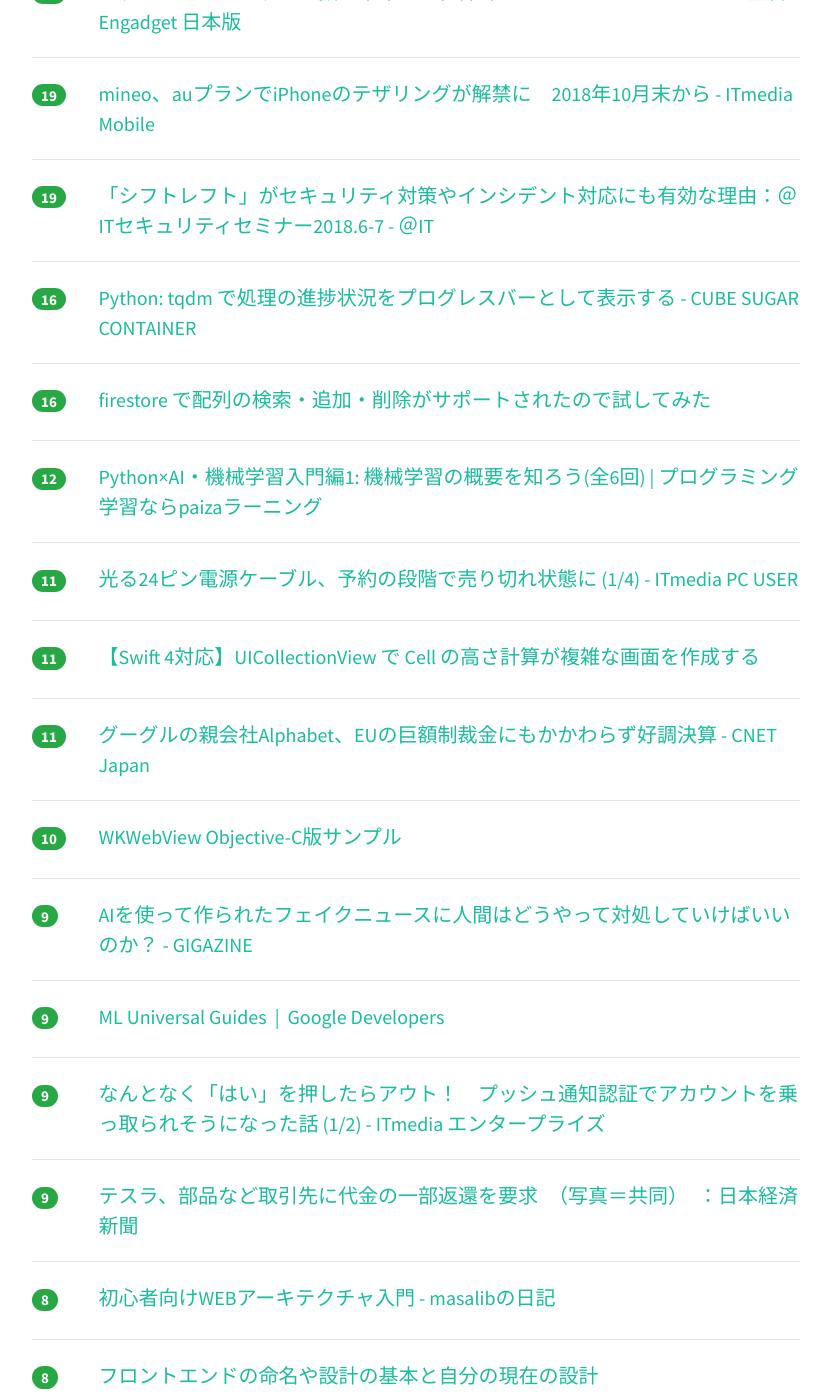
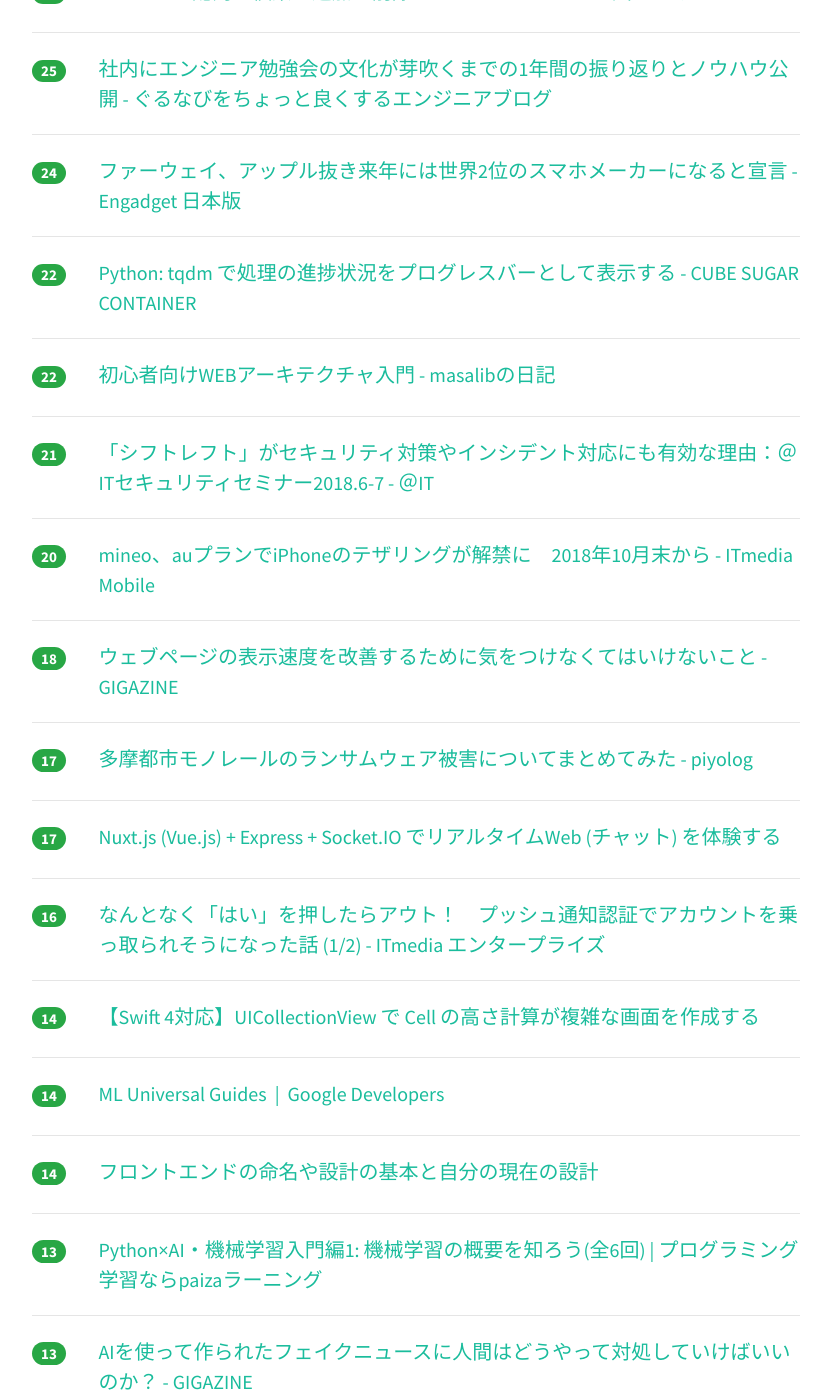
Before and after one commit to yatta47/hatena-matome-site, a Jekyll site: the page built from _posts/2018-07-24-hatena.md, in a window 1280 px wide and 1400 px high, scrolled down 1317 px. Shown: the whole window, without its empty margins (224-1055 px from the left). Built offline with Jekyll 4.4.1, drawn with Linux system fonts in a browser that asks for light colours; nearby versions of some CDN libraries; some of the changed text lies outside the part shown.

Commit message:
Updated 2018-07-24

```diff
--- a/_posts/2018-07-24-hatena.md
+++ b/_posts/2018-07-24-hatena.md
@@ -1,33 +1,38 @@
 ---
 layout: post
 title:  "2018-07-24 はてぶIT"
-date:   2018-07-24 10:02:30
+date:   2018-07-24 11:02:40
 tags: [it-hotentry]
 ---
-32 件のデータあり
+37 件のデータあり
 
 <hr><div class="row">
-<div class="col-1"><span class="badge badge-pill badge-success h2">145</span></div>
+<div class="col-1"><span class="badge badge-pill badge-success h2">214</span></div>
+<div class="col-11"><a href='https://recruit-tech.co.jp/blog/2018/07/23/rtech_bootcamp_2018/' target='_blank'>リクルートテクノロジーズ　エンジニアコース新人研修の内容を公開します（2018年度版） | リクルートテクノロジーズ　メンバーズブログ</a></div>
+</div>
+<hr>
+<div class="row">
+<div class="col-1"><span class="badge badge-pill badge-success h2">182</span></div>
+<div class="col-11"><a href='https://forest.watch.impress.co.jp/docs/serial/yajiuma/1134357.html' target='_blank'>知らなかった……“青空文庫”の全データは“GitHub”から一括ダウンロードできる！ - やじうまの杜 - 窓の杜</a></div>
+</div>
+<hr>
+<div class="row">
+<div class="col-1"><span class="badge badge-pill badge-success h2">170</span></div>
 <div class="col-11"><a href='https://www.slideshare.net/otsune/ss-107113361' target='_blank'>博士の異常なネットウォッチ</a></div>
 </div>
 <hr>
 <div class="row">
-<div class="col-1"><span class="badge badge-pill badge-success h2">134</span></div>
-<div class="col-11"><a href='https://recruit-tech.co.jp/blog/2018/07/23/rtech_bootcamp_2018/' target='_blank'>リクルートテクノロジーズ　エンジニアコース新人研修の内容を公開します（2018年度版） | リクルートテクノロジーズ　メンバーズブログ</a></div>
-</div>
-<hr>
-<div class="row">
-<div class="col-1"><span class="badge badge-pill badge-success h2">110</span></div>
-<div class="col-11"><a href='https://forest.watch.impress.co.jp/docs/serial/yajiuma/1134357.html' target='_blank'>知らなかった……“青空文庫”の全データは“GitHub”から一括ダウンロードできる！ - やじうまの杜 - 窓の杜</a></div>
-</div>
-<hr>
-<div class="row">
-<div class="col-1"><span class="badge badge-pill badge-success h2">85</span></div>
+<div class="col-1"><span class="badge badge-pill badge-success h2">103</span></div>
 <div class="col-11"><a href='https://www.infoq.com/jp/news/2018/07/github-mysql-high-availability' target='_blank'>GithubエンジニアリングがMySQL高可用性のために新しいアーキテクチャを採用</a></div>
 </div>
 <hr>
 <div class="row">
-<div class="col-1"><span class="badge badge-pill badge-success h2">46</span></div>
+<div class="col-1"><span class="badge badge-pill badge-success h2">71</span></div>
+<div class="col-11"><a href='http://www.atmarkit.co.jp/ait/articles/1807/24/news024.html' target='_blank'>VS CodeとFlaskによるWebアプリ開発「最初の一歩」 (1/3)：Visual Studio Codeで始めるPythonプログラミング - ＠IT</a></div>
+</div>
+<hr>
+<div class="row">
+<div class="col-1"><span class="badge badge-pill badge-success h2">58</span></div>
 <div class="col-11"><a href='https://tech.dely.jp/entry/2018/07/23/151137' target='_blank'>クラシル、不屈のキャッシュ戦略 - dely engineering blog</a></div>
 </div>
 <hr>
@@ -37,8 +42,13 @@ tags: [it-hotentry]
 </div>
 <hr>
 <div class="row">
-<div class="col-1"><span class="badge badge-pill badge-success h2">33</span></div>
-<div class="col-11"><a href='http://www.atmarkit.co.jp/ait/articles/1807/24/news024.html' target='_blank'>VS CodeとFlaskによるWebアプリ開発「最初の一歩」 (1/3)：Visual Studio Codeで始めるPythonプログラミング - ＠IT</a></div>
+<div class="col-1"><span class="badge badge-pill badge-success h2">29</span></div>
+<div class="col-11"><a href='https://speakerdeck.com/hirak/github-mercari' target='_blank'>github.com/mercari の今と昔 /github-mercari - Speaker Deck</a></div>
+</div>
+<hr>
+<div class="row">
+<div class="col-1"><span class="badge badge-pill badge-success h2">25</span></div>
+<div class="col-11"><a href='https://logmi.jp/301860' target='_blank'>自然言語処理の歴史とこれから - ログミーTech（テック）</a></div>
 </div>
 <hr>
 <div class="row">
@@ -47,58 +57,103 @@ tags: [it-hotentry]
 </div>
 <hr>
 <div class="row">
+<div class="col-1"><span class="badge badge-pill badge-success h2">25</span></div>
+<div class="col-11"><a href='https://qiita.com/zaru/items/45574cf5919441953b2e' target='_blank'>firestore で配列の検索・追加・削除がサポートされたので試してみた</a></div>
+</div>
+<hr>
+<div class="row">
+<div class="col-1"><span class="badge badge-pill badge-success h2">25</span></div>
+<div class="col-11"><a href='http://developers.gnavi.co.jp/entry/benkyokai_knowhow/' target='_blank'>社内にエンジニア勉強会の文化が芽吹くまでの1年間の振り返りとノウハウ公開 - ぐるなびをちょっと良くするエンジニアブログ</a></div>
+</div>
+<hr>
+<div class="row">
 <div class="col-1"><span class="badge badge-pill badge-success h2">24</span></div>
-<div class="col-11"><a href='https://logmi.jp/301860' target='_blank'>自然言語処理の歴史とこれから - ログミーTech（テック）</a></div>
+<div class="col-11"><a href='https://japanese.engadget.com/2018/07/23/2/' target='_blank'>ファーウェイ、アップル抜き来年には世界2位のスマホメーカーになると宣言 - Engadget 日本版</a></div>
 </div>
 <hr>
 <div class="row">
 <div class="col-1"><span class="badge badge-pill badge-success h2">22</span></div>
-<div class="col-11"><a href='https://speakerdeck.com/hirak/github-mercari' target='_blank'>github.com/mercari の今と昔 /github-mercari - Speaker Deck</a></div>
+<div class="col-11"><a href='https://blog.amedama.jp/entry/2018/07/23/080000' target='_blank'>Python: tqdm で処理の進捗状況をプログレスバーとして表示する - CUBE SUGAR CONTAINER</a></div>
+</div>
+<hr>
+<div class="row">
+<div class="col-1"><span class="badge badge-pill badge-success h2">22</span></div>
+<div class="col-11"><a href='https://masalib.hatenablog.com/entry/2018/07/23/210000' target='_blank'>初心者向けWEBアーキテクチャ入門 - masalibの日記</a></div>
 </div>
 <hr>
 <div class="row">
 <div class="col-1"><span class="badge badge-pill badge-success h2">21</span></div>
-<div class="col-11"><a href='https://japanese.engadget.com/2018/07/23/2/' target='_blank'>ファーウェイ、アップル抜き来年には世界2位のスマホメーカーになると宣言 - Engadget 日本版</a></div>
+<div class="col-11"><a href='http://www.atmarkit.co.jp/ait/articles/1807/24/news006.html' target='_blank'>「シフトレフト」がセキュリティ対策やインシデント対応にも有効な理由：＠ITセキュリティセミナー2018.6-7 - ＠IT</a></div>
 </div>
 <hr>
 <div class="row">
-<div class="col-1"><span class="badge badge-pill badge-success h2">19</span></div>
+<div class="col-1"><span class="badge badge-pill badge-success h2">20</span></div>
 <div class="col-11"><a href='http://www.itmedia.co.jp/mobile/articles/1807/23/news128.html' target='_blank'>mineo、auプランでiPhoneのテザリングが解禁に　2018年10月末から - ITmedia Mobile</a></div>
 </div>
 <hr>
 <div class="row">
-<div class="col-1"><span class="badge badge-pill badge-success h2">19</span></div>
-<div class="col-11"><a href='http://www.atmarkit.co.jp/ait/articles/1807/24/news006.html' target='_blank'>「シフトレフト」がセキュリティ対策やインシデント対応にも有効な理由：＠ITセキュリティセミナー2018.6-7 - ＠IT</a></div>
+<div class="col-1"><span class="badge badge-pill badge-success h2">18</span></div>
+<div class="col-11"><a href='https://gigazine.net/news/20180724-how-to-reduce-render-blocking-scripts/' target='_blank'>ウェブページの表示速度を改善するために気をつけなくてはいけないこと - GIGAZINE</a></div>
+</div>
+<hr>
+<div class="row">
+<div class="col-1"><span class="badge badge-pill badge-success h2">17</span></div>
+<div class="col-11"><a href='http://d.hatena.ne.jp/Kango/20180724/1532387187' target='_blank'>多摩都市モノレールのランサムウェア被害についてまとめてみた - piyolog</a></div>
+</div>
+<hr>
+<div class="row">
+<div class="col-1"><span class="badge badge-pill badge-success h2">17</span></div>
+<div class="col-11"><a href='https://qiita.com/_rema_lp/items/c1ef92625ecaf4421e6f' target='_blank'>Nuxt.js (Vue.js) + Express + Socket.IO でリアルタイムWeb (チャット) を体験する</a></div>
 </div>
 <hr>
 <div class="row">
 <div class="col-1"><span class="badge badge-pill badge-success h2">16</span></div>
-<div class="col-11"><a href='https://blog.amedama.jp/entry/2018/07/23/080000' target='_blank'>Python: tqdm で処理の進捗状況をプログレスバーとして表示する - CUBE SUGAR CONTAINER</a></div>
+<div class="col-11"><a href='http://www.itmedia.co.jp/enterprise/articles/1807/24/news030.html' target='_blank'>なんとなく「はい」を押したらアウト！　プッシュ通知認証でアカウントを乗っ取られそうになった話 (1/2) - ITmedia エンタープライズ</a></div>
 </div>
 <hr>
 <div class="row">
-<div class="col-1"><span class="badge badge-pill badge-success h2">16</span></div>
-<div class="col-11"><a href='https://qiita.com/zaru/items/45574cf5919441953b2e' target='_blank'>firestore で配列の検索・追加・削除がサポートされたので試してみた</a></div>
+<div class="col-1"><span class="badge badge-pill badge-success h2">14</span></div>
+<div class="col-11"><a href='https://qiita.com/AkkeyLab/items/25a786875569c317dd83' target='_blank'>【Swift 4対応】UICollectionView で Cell の高さ計算が複雑な画面を作成する</a></div>
+</div>
+<hr>
+<div class="row">
+<div class="col-1"><span class="badge badge-pill badge-success h2">14</span></div>
+<div class="col-11"><a href='https://developers.google.com/machine-learning/guides/' target='_blank'>ML Universal Guides &nbsp;|&nbsp; Google Developers</a></div>
+</div>
+<hr>
+<div class="row">
+<div class="col-1"><span class="badge badge-pill badge-success h2">14</span></div>
+<div class="col-11"><a href='https://qiita.com/buchiya4th/items/127282088f5a9ad56152' target='_blank'>フロントエンドの命名や設計の基本と自分の現在の設計</a></div>
+</div>
+<hr>
+<div class="row">
+<div class="col-1"><span class="badge badge-pill badge-success h2">13</span></div>
+<div class="col-11"><a href='https://paiza.jp/works/ai_ml/primer/m1-challenge1' target='_blank'>Python×AI・機械学習入門編1: 機械学習の概要を知ろう(全6回) | プログラミング学習ならpaizaラーニング</a></div>
+</div>
+<hr>
+<div class="row">
+<div class="col-1"><span class="badge badge-pill badge-success h2">13</span></div>
+<div class="col-11"><a href='https://gigazine.net/news/20180724-challenges-of-deep-fake-news/' target='_blank'>AIを使って作られたフェイクニュースに人間はどうやって対処していけばいいのか？ - GIGAZINE</a></div>
 </div>
 <hr>
 <div class="row">
 <div class="col-1"><span class="badge badge-pill badge-success h2">12</span></div>
-<div class="col-11"><a href='https://paiza.jp/works/ai_ml/primer/m1-challenge1' target='_blank'>Python×AI・機械学習入門編1: 機械学習の概要を知ろう(全6回) | プログラミング学習ならpaizaラーニング</a></div>
-</div>
-<hr>
-<div class="row">
-<div class="col-1"><span class="badge badge-pill badge-success h2">11</span></div>
 <div class="col-11"><a href='http://www.itmedia.co.jp/pcuser/articles/1807/23/news104.html' target='_blank'>光る24ピン電源ケーブル、予約の段階で売り切れ状態に (1/4) - ITmedia PC USER</a></div>
 </div>
 <hr>
 <div class="row">
-<div class="col-1"><span class="badge badge-pill badge-success h2">11</span></div>
-<div class="col-11"><a href='https://qiita.com/AkkeyLab/items/25a786875569c317dd83' target='_blank'>【Swift 4対応】UICollectionView で Cell の高さ計算が複雑な画面を作成する</a></div>
+<div class="col-1"><span class="badge badge-pill badge-success h2">12</span></div>
+<div class="col-11"><a href='https://www.nikkei.com/article/DGXMZO33274630T20C18A7EAF000/' target='_blank'>テスラ、部品など取引先に代金の一部返還を要求　（写真＝共同）　：日本経済新聞</a></div>
 </div>
 <hr>
 <div class="row">
 <div class="col-1"><span class="badge badge-pill badge-success h2">11</span></div>
 <div class="col-11"><a href='https://japan.cnet.com/article/35122900/' target='_blank'>グーグルの親会社Alphabet、EUの巨額制裁金にもかかわらず好調決算 - CNET Japan</a></div>
+</div>
+<hr>
+<div class="row">
+<div class="col-1"><span class="badge badge-pill badge-success h2">11</span></div>
+<div class="col-11"><a href='https://pc.watch.impress.co.jp/docs/column/yajiuma-mini-review/1134195.html' target='_blank'>【やじうまミニレビュー】縦でも横でも差し込める、180度回転プラグ搭載のノートPC用ACアダプタ - PC Watch</a></div>
 </div>
 <hr>
 <div class="row">
@@ -108,61 +163,31 @@ tags: [it-hotentry]
 <hr>
 <div class="row">
 <div class="col-1"><span class="badge badge-pill badge-success h2">9</span></div>
-<div class="col-11"><a href='https://gigazine.net/news/20180724-challenges-of-deep-fake-news/' target='_blank'>AIを使って作られたフェイクニュースに人間はどうやって対処していけばいいのか？ - GIGAZINE</a></div>
-</div>
-<hr>
-<div class="row">
-<div class="col-1"><span class="badge badge-pill badge-success h2">9</span></div>
-<div class="col-11"><a href='https://developers.google.com/machine-learning/guides/' target='_blank'>ML Universal Guides &nbsp;|&nbsp; Google Developers</a></div>
-</div>
-<hr>
-<div class="row">
-<div class="col-1"><span class="badge badge-pill badge-success h2">9</span></div>
-<div class="col-11"><a href='http://www.itmedia.co.jp/enterprise/articles/1807/24/news030.html' target='_blank'>なんとなく「はい」を押したらアウト！　プッシュ通知認証でアカウントを乗っ取られそうになった話 (1/2) - ITmedia エンタープライズ</a></div>
-</div>
-<hr>
-<div class="row">
-<div class="col-1"><span class="badge badge-pill badge-success h2">9</span></div>
-<div class="col-11"><a href='https://www.nikkei.com/article/DGXMZO33274630T20C18A7EAF000/' target='_blank'>テスラ、部品など取引先に代金の一部返還を要求　（写真＝共同）　：日本経済新聞</a></div>
+<div class="col-11"><a href='https://blog.nkzn.info/entry/2018/07/23/165427' target='_blank'>React Nativeの光と闇について喋ってきました #上越TechMeetup - ナカザンドットネット</a></div>
 </div>
 <hr>
 <div class="row">
 <div class="col-1"><span class="badge badge-pill badge-success h2">8</span></div>
-<div class="col-11"><a href='https://masalib.hatenablog.com/entry/2018/07/23/210000' target='_blank'>初心者向けWEBアーキテクチャ入門 - masalibの日記</a></div>
-</div>
-<hr>
-<div class="row">
-<div class="col-1"><span class="badge badge-pill badge-success h2">8</span></div>
-<div class="col-11"><a href='https://qiita.com/buchiya4th/items/127282088f5a9ad56152' target='_blank'>フロントエンドの命名や設計の基本と自分の現在の設計</a></div>
-</div>
-<hr>
-<div class="row">
-<div class="col-1"><span class="badge badge-pill badge-success h2">8</span></div>
-<div class="col-11"><a href='https://qiita.com/_rema_lp/items/c1ef92625ecaf4421e6f' target='_blank'>Nuxt.js (Vue.js) + Express + Socket.IO でリアルタイムWeb (チャット) を体験する</a></div>
+<div class="col-11"><a href='https://dev.classmethod.jp/remote-work/emote-work-in-niseko/' target='_blank'>涼しいニセコで半月間リモートワークしてみた ｜ Developers.IO</a></div>
 </div>
 <hr>
 <div class="row">
 <div class="col-1"><span class="badge badge-pill badge-success h2">7</span></div>
-<div class="col-11"><a href='https://blog.nkzn.info/entry/2018/07/23/165427' target='_blank'>React Nativeの光と闇について喋ってきました #上越TechMeetup - ナカザンドットネット</a></div>
+<div class="col-11"><a href='https://coliss.com/articles/build-websites/operation/javascript/css-a-new-kind-of-javascript.html' target='_blank'>CSSはもう新種のJavaScript | コリス</a></div>
 </div>
 <hr>
 <div class="row">
-<div class="col-1"><span class="badge badge-pill badge-success h2">7</span></div>
-<div class="col-11"><a href='http://d.hatena.ne.jp/Kango/20180724/1532387187' target='_blank'>多摩都市モノレールのランサムウェア被害についてまとめてみた - piyolog</a></div>
+<div class="col-1"><span class="badge badge-pill badge-success h2">6</span></div>
+<div class="col-11"><a href='https://coliss.com/articles/products/color-line-icon-by-justicon.html' target='_blank'>260種類ものデザイン、プログラミング、セキュリティ関連のアイテムが揃ったベクター完備のアイコン素材 | コリス</a></div>
 </div>
 <hr>
 <div class="row">
 <div class="col-1"><span class="badge badge-pill badge-success h2">5</span></div>
-<div class="col-11"><a href='http://developers.gnavi.co.jp/entry/benkyokai_knowhow/' target='_blank'>社内にエンジニア勉強会の文化が芽吹くまでの1年間の振り返りとノウハウ公開 - ぐるなびをちょっと良くするエンジニアブログ</a></div>
+<div class="col-11"><a href='https://internet.watch.impress.co.jp/docs/yajiuma/1134372.html' target='_blank'>Twitter社による偽アカウント削除、78％のフォロワーを失ったユーザー見つかる【やじうまWatch】 - INTERNET Watch</a></div>
 </div>
 <hr>
 <div class="row">
 <div class="col-1"><span class="badge badge-pill badge-success h2">3</span></div>
-<div class="col-11"><a href='https://dev.classmethod.jp/remote-work/emote-work-in-niseko/' target='_blank'>涼しいニセコで半月間リモートワークしてみた ｜ Developers.IO</a></div>
+<div class="col-11"><a href='https://www.publickey1.jp/blog/18/awsaws.html' target='_blank'>AWSがネットワーク機器の販売に参入しシスコなどと競合するとの報道、シスコとAWSが否定 － Publickey</a></div>
 </div>
 <hr>
-<div class="row">
-<div class="col-1"><span class="badge badge-pill badge-success h2">3</span></div>
-<div class="col-11"><a href='https://internet.watch.impress.co.jp/docs/yajiuma/1134372.html' target='_blank'>Twitter社による偽アカウント削除、78％のフォロワーを失ったユーザー見つかる【やじうまWatch】 - INTERNET Watch</a></div>
-</div>
-<hr>
```
